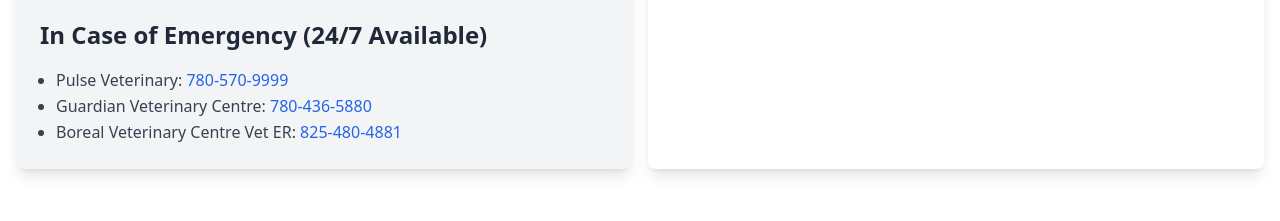
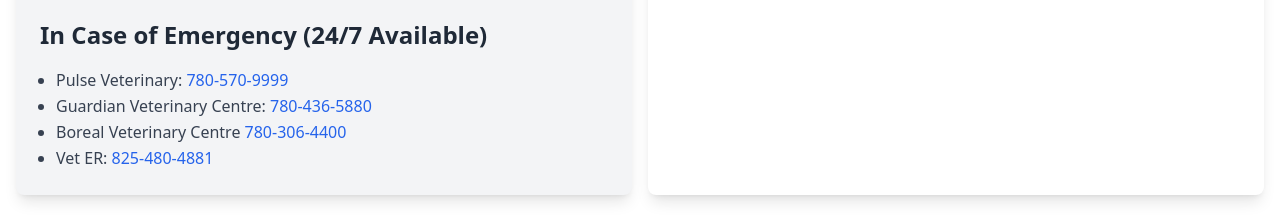
Before and after one commit to amansgith/montrose-pet-clinic, a Next.js app: page /contact in a window 1280 px wide. Shown: the part 786-1007 px from the top of the page. Built offline with nearby package versions, Linux system fonts and the light colour scheme.

Commit message:
fix number in the contact

```diff
--- a/src/app/contact/page.jsx
+++ b/src/app/contact/page.jsx
@@ -60,7 +60,8 @@
             <ul className="list-disc list-outside pl-4 text-gray-700 leading-relaxed">
               <li>Pulse Veterinary: <a href="tel:7805709999" className="text-blue-600 hover:underline">780-570-9999</a></li>
               <li>Guardian Veterinary Centre: <a href="tel:7804365880" className="text-blue-600 hover:underline">780-436-5880</a></li>
-              <li>Boreal Veterinary Centre Vet ER: <a href="tel:8254804881" className="text-blue-600 hover:underline">825-480-4881</a></li>
+              <li>Boreal Veterinary Centre <a href="tel:7803064400" className="text-blue-600 hover:underline">780-306-4400</a></li>
+            <li>Vet ER: <a href="tel:8254804881" className="text-blue-600 hover:underline">825-480-4881</a></li>
             </ul>
           </div>
         </div>
--- a/src/components/homepage/Tour.jsx
+++ b/src/components/homepage/Tour.jsx
@@ -97,7 +97,8 @@
           <ul className="list-disc list-outside pl-4 text-gray-700 leading-relaxed">
             <li>Pulse Veterinary: <a href="tel:7805709999" className="text-blue-600 hover:underline">780-570-9999</a></li>
             <li>Guardian Veterinary Centre: <a href="tel:7804365880" className="text-blue-600 hover:underline">780-436-5880</a></li>
-            <li>Boreal Veterinary Centre Vet ER: <a href="tel:8254804881" className="text-blue-600 hover:underline">825-480-4881</a></li>
+            <li>Boreal Veterinary Centre <a href="tel:7803064400" className="text-blue-600 hover:underline">780-306-4400</a></li>
+            <li>Vet ER: <a href="tel:8254804881" className="text-blue-600 hover:underline">825-480-4881</a></li>
           </ul>
         </div>
       </div>
```
